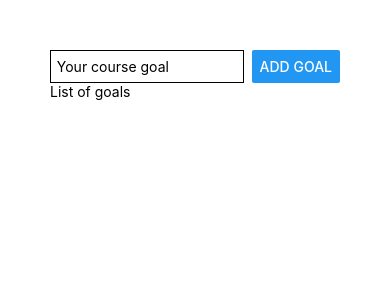
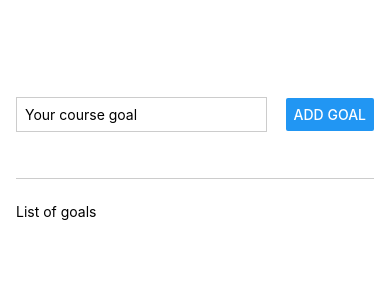
Before and after one commit to Arthuro12/Master-React-Native, a React Native app in the folder RNBasic/: screen / in a window 390 px wide. Shown: the top 300 px of the page. Built offline with nearby package versions, Linux system fonts and the light colour scheme.

Commit message:
Improvingthe layout

```diff
--- a/RNBasic/App.js
+++ b/RNBasic/App.js
@@ -25,7 +25,7 @@
         <TextInput style={styles.textInput} placeholder="Your course goal" />
         <Button title="Add Goal" />
       </View>
-      <View>
+      <View style={styles.goalsContainer}>
         <Text>List of goals</Text>
       </View>
     </View>
@@ -48,17 +48,27 @@
   //   padding: 12,
   // },
   appContainer: {
-    padding: 50,
+    flex: 1,
+    paddingTop: 50,
+    paddingHorizontal: 16,
   },
   inputContainer: {
+    flex: 1,
     flexDirection: "row",
     justifyContent: "space-between",
+    alignItems: "center",
+    marginBottom: 24,
+    borderBottomWidth: 1,
+    borderBottomColor: "#cccccc",
   },
   textInput: {
     borderWidth: 1,
-    borderColor: "cccccc",
-    width: "80%",
+    borderColor: "#cccccc",
+    width: "70%",
     marginRight: 8,
-    paddingLeft: "2%",
+    padding: 8,
+  },
+  goalsContainer: {
+    flex: 5,
   },
 });
```
